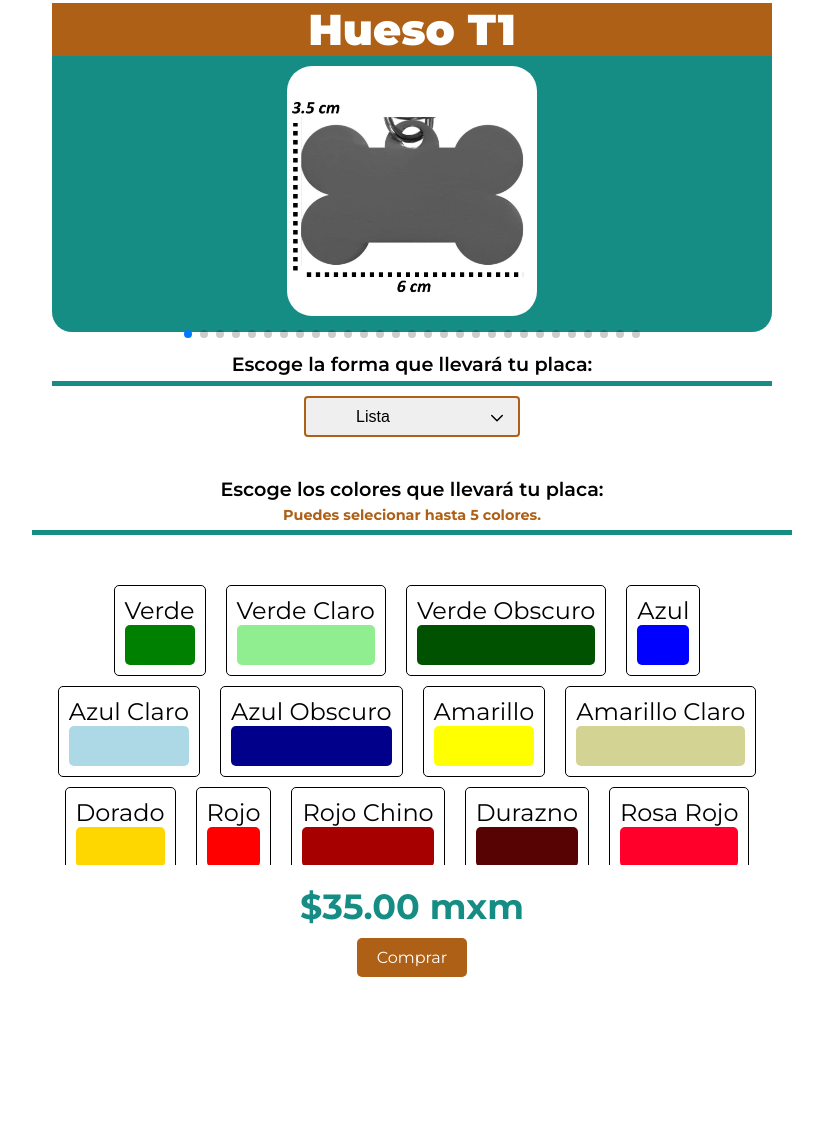
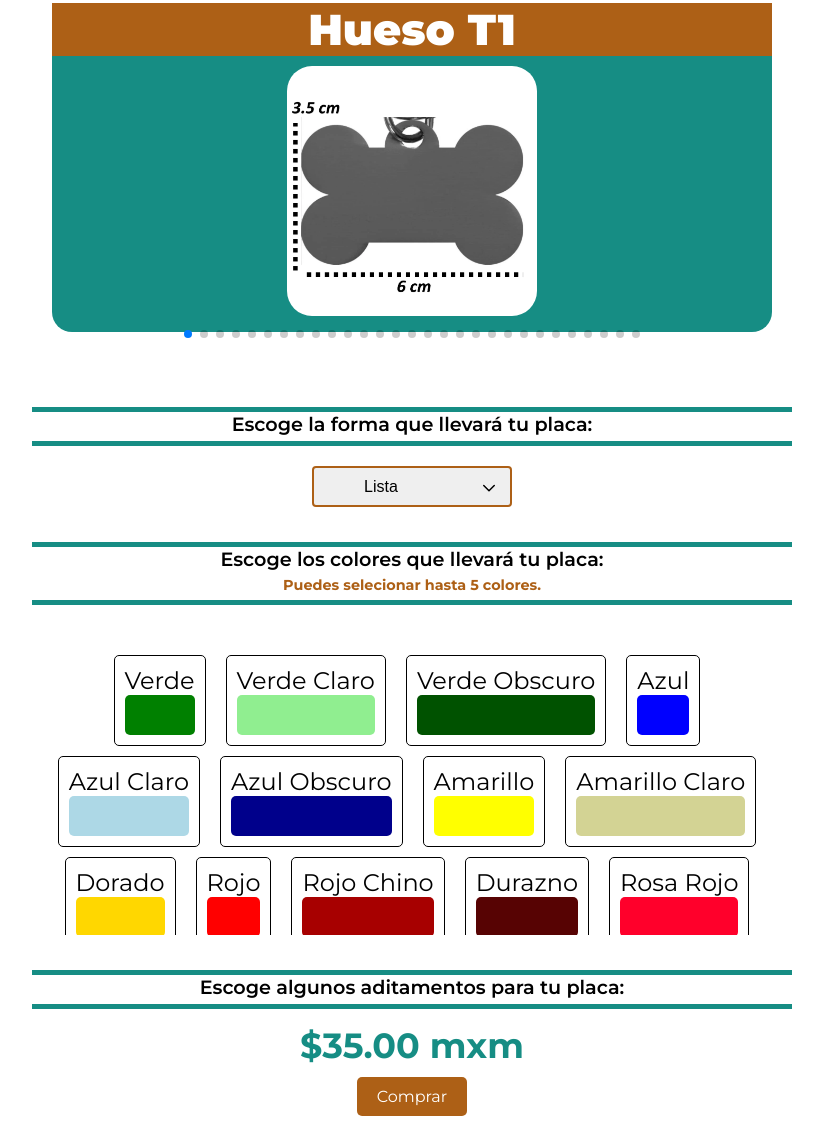
Before and after one commit to EsaulAlfacan/page-PAU, a plain HTML site: page HTML/tienda/placaPersonalizada.html in a window 1280 px wide. Shown: the part 424-1560 px from the top of the page, without its empty margins (228-1051 px from the left). Before the commit the page ends 1421 px from the top, so only its background shows below. Drawn offline with nearby package versions, Linux system fonts and the light colour scheme.

Commit message:
COLORES IMPLEMENTADO

```diff
--- a/CSS/tienda/placaPersonalizada.css
+++ b/CSS/tienda/placaPersonalizada.css
@@ -61,6 +61,9 @@ border-radius: 20px;
 }
 
 .opcionFormas {
+display: block;
+width: 200px;
+margin: 0 auto;
   padding: 10px 50PX;
   font-size: 16px;
   border: 2px solid var(--color-naranja);
@@ -72,13 +75,14 @@ border-radius: 20px;
   background-repeat: no-repeat;
   background-position-x: calc(100% - 12px);
   background-position-y: center;
-  margin-top: 10px;
+margin-top: 20px;
 }
 
 .opcionFormas option {
   background-color: var(--color-blanco);
   color: var(--color-negro);
   padding: 12px;
+
 }
 
 .opcionFormas option:checked {
@@ -139,16 +143,18 @@ background-color: var(--color-naranja);
    overflow: hidden;
    max-height: 300px;
    overflow-y: scroll;
+   margin-bottom: 30px;
 }
 
 .subtitulo{
+   margin-top: 35px;
    text-align: center;
    font-size: 1.2rem;
    color: var(--color-negro);
    font-weight: 600;
    padding-bottom: 5px;
    border-bottom: solid 5px var(--color-verde) ;
-
+   border-top: solid 5px var(--color-verde) ;
 }
 
 .subtitulo strong{
--- a/HTML/tienda/placaPersonalizada.html
+++ b/HTML/tienda/placaPersonalizada.html
@@ -427,17 +427,18 @@
                      </div>
                      <div class="swiper-pagination"></div>
                   </div>
+               </div>
+         </section>
 
          <p class="subtitulo">
             Escoge la forma que llevará tu placa:
          </p>
 
          <select
-                     class="opcionFormas
+            class="opcionFormas"
             name="
             opcionesForma"
-                     id="
-                     opcionesForma"
+            id="opcionesForma"
          >
             <option value="Default">Lista</option>
             <option value="HuesoT1">Hueso T1</option>
@@ -471,9 +472,6 @@
             <option value="HuesoT1">Piedra T2</option>
             <option value="HuesoT1">Letra</option>
          </select>
-
-               </div>
-         </section>
 
          <p class="subtitulo">
             Escoge los colores que llevará tu placa: <br>
@@ -662,6 +660,9 @@
             </div>
          </section>
 
+         <p class="subtitulo">
+            Escoge algunos aditamentos para tu placa:
+         </p>
 
          <div class="datos__finales">
             <p class="producto-precio"><strong>$35.00 mxm</strong></p>
```
Lines whose indentation alone changed are shown as unchanged.
